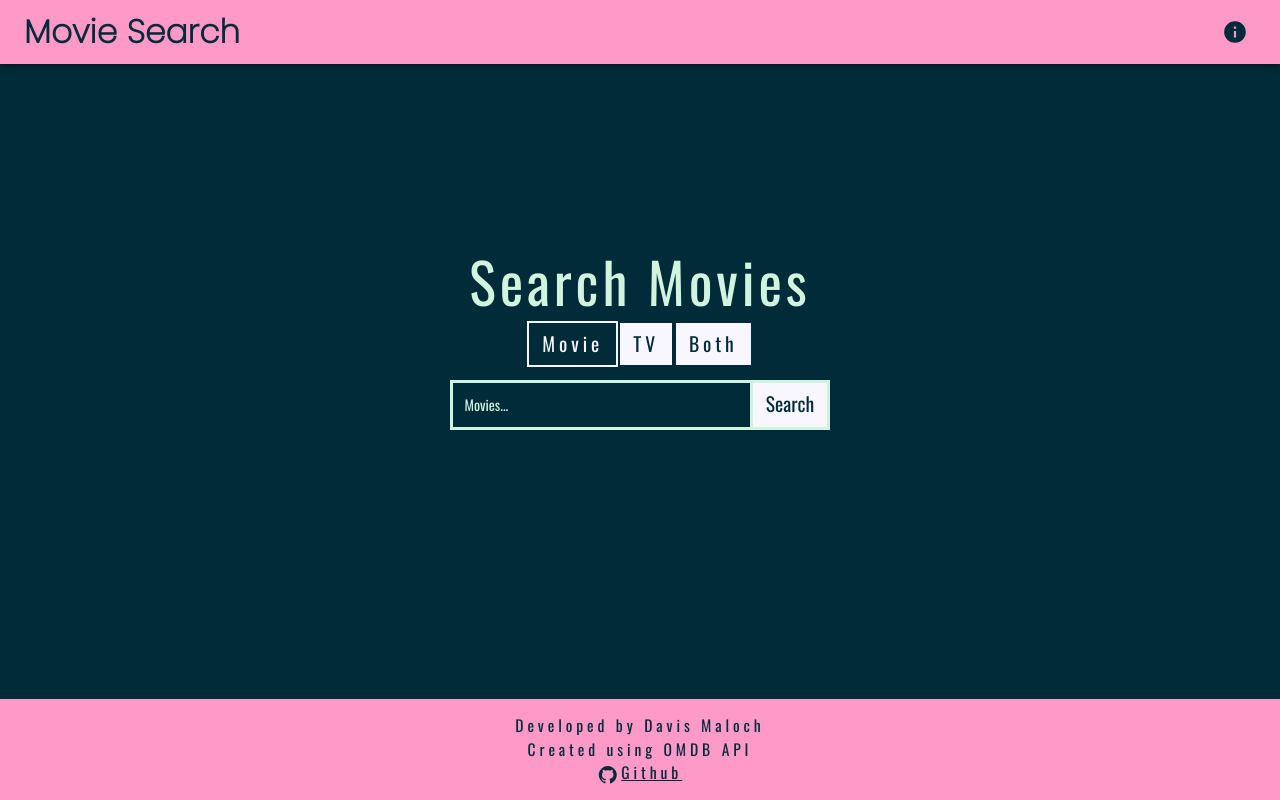
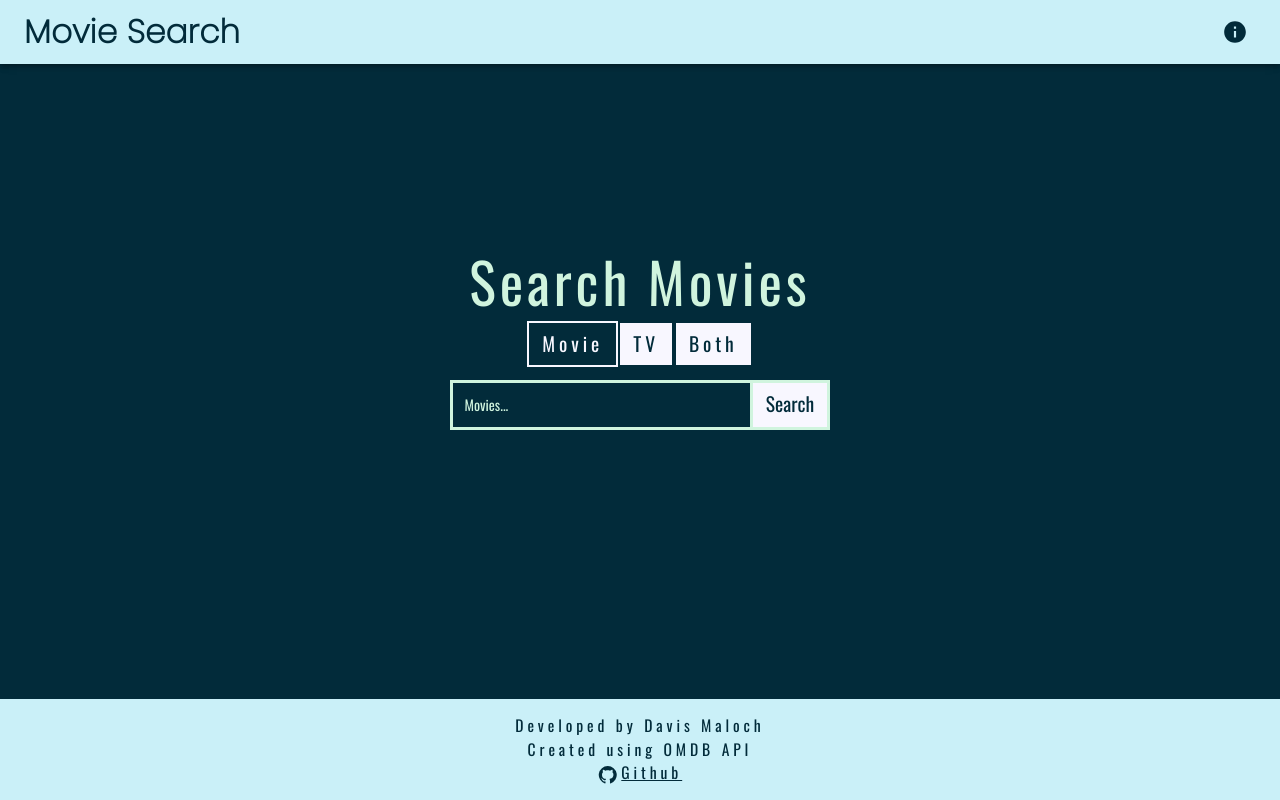
Before and after one commit to admaloch/react-movie-search, a React (Vite) app: page / in a window 1280 px wide. Built offline with nearby package versions, Linux system fonts and the light colour scheme; no server answers.

Commit message:
redeploy

```diff
--- a/src/App.css
+++ b/src/App.css
@@ -62,7 +62,7 @@ html {
     --mainBackground: #022B3A;
     --containertext: #022B3A;
     --containerBackground: #f8f7ff;
-    --color1: #ff99c8;
+    --color1: #caf0f8;
     --color2: #d0f4de;
     --color3: #fdfcdc;
     --overlay: rgba(225, 229, 242, 0.73);
--- a/src/components/MainSearchSection/SearchForm.tsx
+++ b/src/components/MainSearchSection/SearchForm.tsx
@@ -23,6 +23,7 @@ const SearchForm = (): JSX.Element => {
             results = req1.data.Search
             if (req2.data.Response === 'True') {
                 results = [...results, ...req2.data.Search]
+                console.log(results)
             }
         }
         setIsLoading(false)
--- a/src/components/MainSearchSection/SearchListItem.tsx
+++ b/src/components/MainSearchSection/SearchListItem.tsx
@@ -25,6 +25,7 @@ const SearchListItem = ({ imdbID, Poster, Title, Year }: APIResults): React.JSX.
 
     async function genApiRes() {
         const apiRes = await axios.get(`${BASE_URL}${imdbID}${api_key}${searchParam}&plot=full`)
+        console.log(apiRes.data)
         setItemOnClick(apiRes.data)
         setIsLoading(false)
     }
@@ -41,7 +42,7 @@ const SearchListItem = ({ imdbID, Poster, Title, Year }: APIResults): React.JSX.
                 </div>
                 <div className="search-item-info">
 
-                        <h3>{Title}</h3>
+                    <h3>{Title}</h3>
 
 
                     {Year && <p>{Year}</p>}
--- a/src/components/Slider/slider-container/SliderContainer.tsx
+++ b/src/components/Slider/slider-container/SliderContainer.tsx
@@ -1,4 +1,4 @@
-import React, { useEffect } from 'react';
+import  { useEffect } from 'react';
 import { useState } from 'react';
 import Slider from './Slider';
 import './Slider.css'
--- a/src/components/Slider/slider-container/SliderItem.tsx
+++ b/src/components/Slider/slider-container/SliderItem.tsx
@@ -28,6 +28,7 @@ const SliderItem = ({ imdbID, poster, showArrowFunc, hideArrowFunc }: SliderItem
     async function fetchData() {
         try {
             const apiRes = await axios.get(`${BASE_URL}${imdbID}${api_key}${searchParam}&plot=full`);
+            console.log(apiRes.data)
             setItemOnHover(apiRes.data);
         } catch (error) {
             console.error('Error fetching data:', error);
--- a/src/store/searchTypeContext/SearchTypeOptions.tsx
+++ b/src/store/searchTypeContext/SearchTypeOptions.tsx
@@ -29,14 +29,14 @@ interface TypeObj {
 const searchTypeOptions: SearchType[] = [
     {
         type: 'Movie', isActive: true, description: 'Movies', errorMsg: 'movie', apiParam: "&type=movie", colorScheme: {
-            '--text': '#f8f7ff', '--mainBackground': '#022B3A', '--containertext': '#022B3A', '--containerBackground': '#f8f7ff', '--color1': '#ff99c8', '--color2': '#d0f4de', '--color3': '#fdfcdc', '--overlay': 'rgba(248, 247, 255, .8)'
+            '--text': '#f8f7ff', '--mainBackground': '#022B3A', '--containertext': '#022B3A', '--containerBackground': '#f8f7ff', '--color1': '#caf0f8', '--color2': '#d0f4de', '--color3': '#fdfcdc', '--overlay': 'rgba(248, 247, 255, .8)'
         }
     },
     {
-        type: 'TV', isActive: false, description: 'TV Shows', errorMsg: 'tv show', apiParam: "&type=series", colorScheme: { '--text': '#022B3A', '--mainBackground': '#f7ede2', '--containertext': '#f7ede2', '--containerBackground': '#022B3A', '--color1': '#219ebc', '--color2': '#03045e', '--color3': '#1F7A8C', '--overlay': 'rgba(2, 43, 58, .8)' },
+        type: 'TV', isActive: false, description: 'TV Shows', errorMsg: 'tv show', apiParam: "&type=series", colorScheme: { '--text': '#022B3A', '--mainBackground': '#edf2f4', '--containertext': '#f7ede2', '--containerBackground': '#022B3A', '--color1': '#5e548e', '--color2': '#03045e', '--color3': '#1F7A8C', '--overlay': 'rgba(2, 43, 58, .8)' },
     },
     {
-        type: 'Both', isActive: false, description: 'Movies and TV Shows', errorMsg: 'movie or tv show', apiParam: "&type=", colorScheme: { '--text': '#284b63', '--mainBackground': '#cbc0d3', '--containertext': '#cbc0d3', '--containerBackground': '#284b63', '--color1': '#c1121f', '--color2': '#023e8a', '--color3': '#1b4332', '--overlay': 'rgba(40, 75, 99, .8)' },
+        type: 'Both', isActive: false, description: 'Movies and TV Shows', errorMsg: 'movie or tv show', apiParam: "&type=", colorScheme: { '--text': '#284b63', '--mainBackground': '#cbc0d3', '--containertext': '#cbc0d3', '--containerBackground': '#284b63', '--color1': '#9a031e', '--color2': '#023e8a', '--color3': '#1b4332', '--overlay': 'rgba(40, 75, 99, .8)' },
     },
 ]
 
```
Also changed, not shown: package.json (+7 -6 lines), 2 other files (tests, documents, lock files or other folders).
